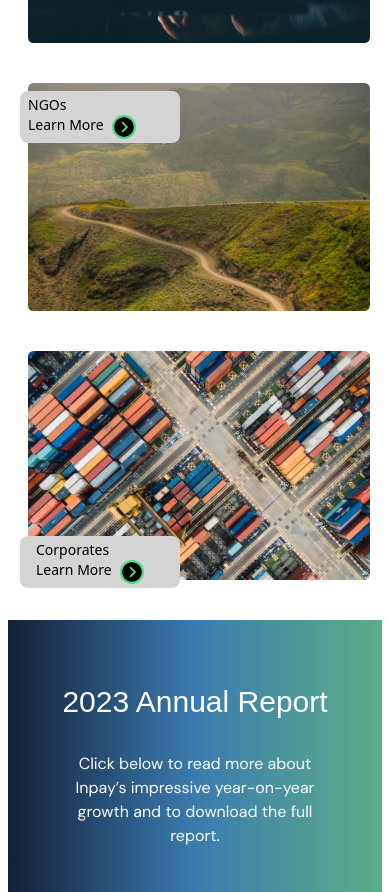
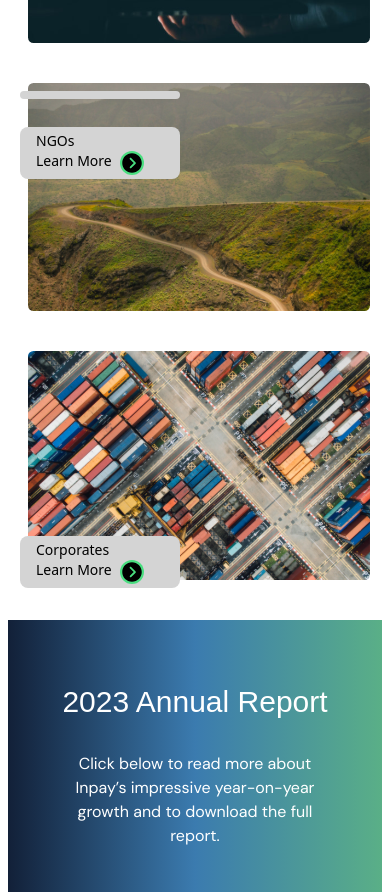
Before and after one commit to Anyidollar/Trans-Alliance01, a React (Vite) app: page / in a window 390 px wide. Shown: the part 7012-7904 px from the top of the page. Built offline with nearby package versions, Linux system fonts and the light colour scheme; a web font is replaced by a local one.

Commit message:
Improved the responsiveness

```diff
--- a/src/components/Services.jsx
+++ b/src/components/Services.jsx
@@ -207,7 +207,7 @@ const Services = () => {
           <div className="relative md:w-1/3 lg:w-1/3 mb-6 md:mb-0">
             <img className="m-2" src={Field} alt="NGOs" />
             <div className="absolute w-40 text-sm bg-neutral-300 md:left-40 top-4 lg:px-6 py-1 rounded-lg">
-              <div className="px-2">
+              <div className="absolute p-4 w-40 text-sm bg-neutral-300 md:left-40 -bottom-20 lg:px-6 py-1 rounded-lg">
                 NGOs
                 <span className="flex">
                   Learn More{" "}
@@ -218,13 +218,6 @@ const Services = () => {
           </div>
           <div className="relative md:w-1/3 lg:w-1/3 mb-6 md:mb-0">
             <img className="m-2" src={Library} alt="Corporate" />
-            {/* <p className="absolute text-sm bg-neutral-300 md:right-40 -bottom-4 px-6 py-1 rounded-lg">
-              Corporates
-              <span className="flex">
-                Learn More{" "}
-                <IoIosArrowDroprightCircle className="  bg-green-400 text-2xl ml-2 rounded-full" />
-              </span>
-            </p> */}
             <div className="absolute  p-4 w-40 text-sm bg-neutral-300 md:-left-20 bottom-0 lg:px-6 py-1 rounded-lg">
               Corporates
               <span className="flex">
```
